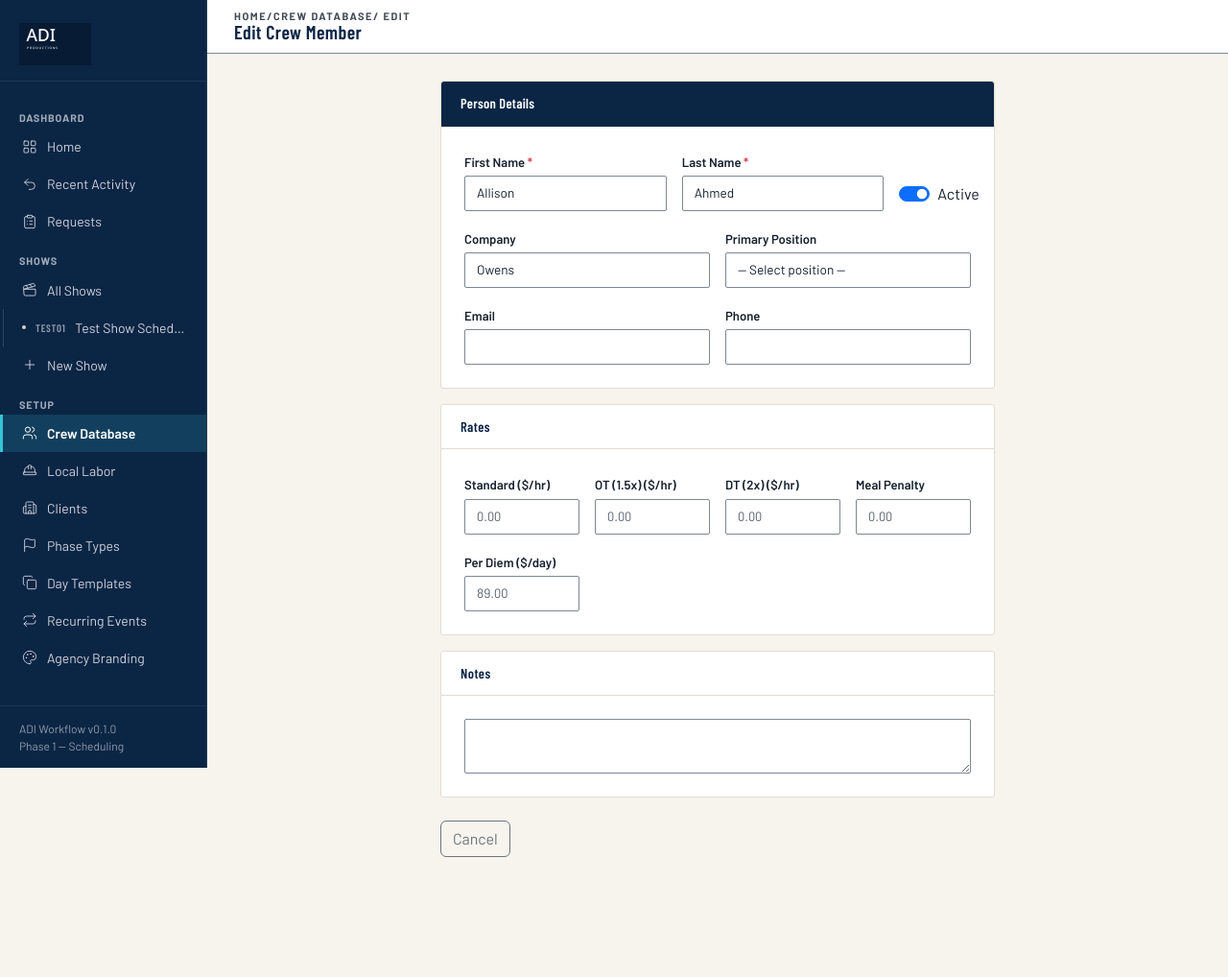
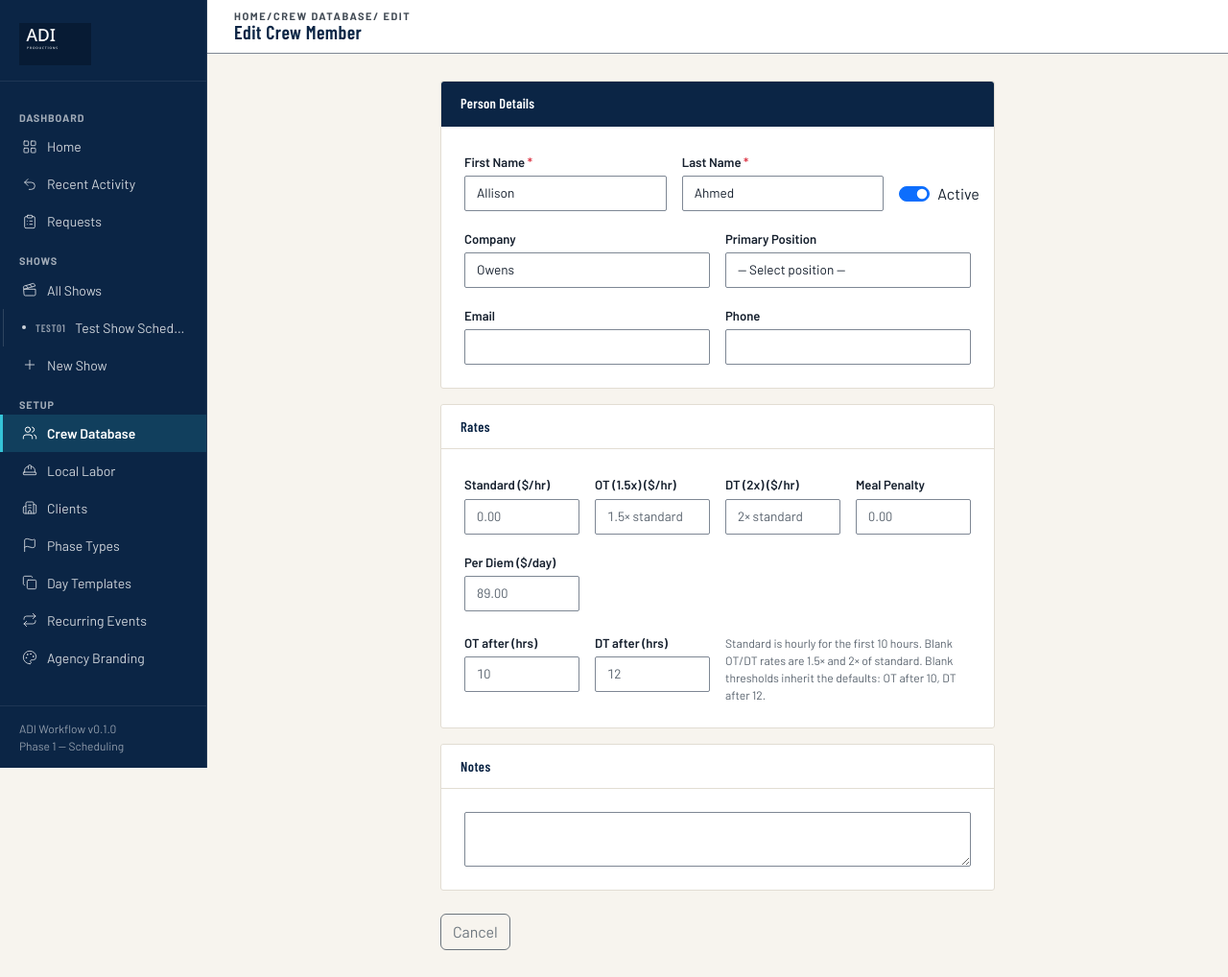
Before and after one commit to KillingTheMains/ADI-WORKFLOW, a Flask app: page /crew/1/edit in a window 1280 px wide. Shown: the whole page at 96% size. Before the commit the page ends 893 px from the top, so only its background shows below. Run offline with Flask 3, Linux system fonts and the light colour scheme; data comes from the database, SQL or seed files in the repository.

Commit message:
Overtime terms resolve person -> company -> default; blank OT/DT rates are 1.5x and 2x
Capture log #8. Jason's answers on 2026-09-05: rate_standard is an HOURLY
rate for the first 10 hours; OT after 10, DT after 12. Larry's workbooks say
those thresholds are "editable", and a labor provider's terms can differ, so
they are now a field on the company and a field on the person, each blank by
default. billing.thresholds_for(member) resolves person -> company -> default,
one threshold at a time; billing.rates_for(member) fills a blank OT/DT rate
at 1.5x / 2x of standard, and a typed rate wins.

- Company.ot_after_hours / dt_after_hours; CrewMember likewise (4 column adds
  in migrations.py, all NULL on arrival — nothing changes until typed).
- Crew add/edit forms: an "OT after / DT after" pair under Rates, with the
  inherited value as the placeholder so a blank field says what it means; the
  OT/DT rate placeholders show the computed 1.5x / 2x figure.
- Money fields tolerate "$" and "," (rates get pasted from rate cards).
- /crew/companies: companies never had a page — they were made from a modal
  and had only a name. Now they have a second field, so they have a page:
  name, code, headcount, OT/DT terms, autosaving per row. Linked from the
  Crew Database.

Counts: 0 companies and 0 people have their own terms on arrival (all NULL).
16 new tests in tests/test_rates_and_thresholds.py.

Co-Authored-By: Claude Fable 5.1 <noreply@anthropic.com>
Claude-Session: https://claude.ai/code/session_019pXeHqnsWir39V3vV2pQLn

```diff
--- a/migrations.py
+++ b/migrations.py
@@ -131,6 +131,13 @@ MIGRATIONS = [
     # classifier below never reaches keeps its catering question rather than
     # silently losing it.
     ("crew_breaks", "kind", "VARCHAR(12) DEFAULT 'meal'"),
+    # 2026-09-05 — overtime thresholds, person -> company -> default (OT after
+    # 10, DT after 12). All NULL on arrival: nothing changes until someone
+    # types a different deal. crew_row_bodies is a new table (create_all).
+    ("crew_members", "ot_after_hours", "FLOAT"),
+    ("crew_members", "dt_after_hours", "FLOAT"),
+    ("companies",    "ot_after_hours", "FLOAT"),
+    ("companies",    "dt_after_hours", "FLOAT"),
 ]
 
 
--- a/models.py
+++ b/models.py
@@ -69,6 +69,12 @@ class Company(db.Model):
     phone        = db.Column(db.String(50))
     address      = db.Column(db.Text)
     notes        = db.Column(db.Text)
+    # 2026-09-05 — the company's own overtime terms, if they differ from
+    # Larry's defaults (OT after 10, DT after 12). NULL means "same as the
+    # default". A person can override their company; see
+    # billing.thresholds_for for the person -> company -> default resolution.
+    ot_after_hours = db.Column(db.Float)
+    dt_after_hours = db.Column(db.Float)
     crew         = db.relationship("CrewMember", back_populates="company", lazy="dynamic")
 
     def __repr__(self):
@@ -118,11 +124,19 @@ class CrewMember(db.Model):
     position_id    = db.Column(db.Integer, db.ForeignKey("positions.id"))
     email          = db.Column(db.String(200))
     phone          = db.Column(db.String(50))
+    # rate_standard is HOURLY, for the first 10 hours (Jason, 2026-09-05).
+    # rate_ot / rate_dt may be left blank: billing.rates_for fills them in at
+    # 1.5x and 2x of standard. A value typed here wins over the multiplier.
     rate_standard  = db.Column(db.Float)
     rate_ot        = db.Column(db.Float)
     rate_dt        = db.Column(db.Float)
     meal_penalty   = db.Column(db.Float)
     per_diem       = db.Column(db.Float)
+    # 2026-09-05 — this person's own OT/DT thresholds, when their deal differs
+    # from their company's (or from the defaults). NULL = inherit. Resolved
+    # person -> company -> default by billing.thresholds_for.
+    ot_after_hours = db.Column(db.Float)
+    dt_after_hours = db.Column(db.Float)
     active         = db.Column(db.Boolean, default=True)
     notes          = db.Column(db.Text)
     # Phase D wishlist: manual roster ordering — up/down arrows move a
--- a/routes/crew.py
+++ b/routes/crew.py
@@ -158,6 +158,45 @@ def companies_create():
     return jsonify(ok=True, id=c.id, name=c.name, duplicate=False)
 
 
+@crew_bp.route("/companies")
+def companies():
+    """Every company with its overtime terms (2026-09-05).
+
+    Companies were created from a modal and never had a page of their own,
+    which was fine while the only thing on one was a name. Thresholds gave
+    them a second field with nowhere to be edited. This page is that surface,
+    and nothing more: contact details still live where they always have."""
+    from billing import OT_AFTER_HOURS, DT_AFTER_HOURS
+    rows = Company.query.order_by(Company.name).all()
+    headcount = {}
+    for co_id, n in (db.session.query(CrewMember.company_id,
+                                      db.func.count(CrewMember.id))
+                     .group_by(CrewMember.company_id).all()):
+        headcount[co_id] = n
+    return render_template("crew/companies.html", companies=rows,
+                           headcount=headcount,
+                           default_ot=OT_AFTER_HOURS, default_dt=DT_AFTER_HOURS)
+
+
+@crew_bp.route("/companies/<int:company_id>/terms", methods=["POST"])
+def company_terms(company_id):
+    """Save a company's OT/DT thresholds. Field-present semantics; blank or
+    zero means 'same as the default'."""
+    co = Company.query.get_or_404(company_id)
+    f = request.form
+    if "ot_after_hours" in f:
+        co.ot_after_hours = _threshold(f, "ot_after_hours")
+    if "dt_after_hours" in f:
+        co.dt_after_hours = _threshold(f, "dt_after_hours")
+    if "code" in f:
+        co.code = (f.get("code") or "").strip()[:20] or None
+    db.session.commit()
+    if request.headers.get("X-Autosave"):
+        return ("", 204)
+    flash(f"{co.name}: overtime terms saved.", "success")
+    return redirect(url_for("crew.companies"))
+
+
 @crew_bp.route("/<int:member_id>/edit-inline", methods=["POST"])
 def edit_inline(member_id):
     """Save only the fields the inline row form sends (first/last name,
@@ -215,6 +254,24 @@ def bulk_edit():
     return redirect(dest)
 
 
+def _money(f, key):
+    """A blank money/number field is NULL, never 0. Tolerates "$" and ",",
+    which is how rates arrive when pasted from a rate card."""
+    raw = (f.get(key) or "").strip().replace("$", "").replace(",", "")
+    if not raw:
+        return None
+    try:
+        return float(raw)
+    except ValueError:
+        return None
+
+
+def _threshold(f, key):
+    """OT/DT thresholds: blank or 0 means inherit (see billing.thresholds_for)."""
+    v = _money(f, key)
+    return v if v and v > 0 else None
+
+
 @crew_bp.route("/add", methods=["GET", "POST"])
 def add():
     companies = Company.query.order_by(Company.name).all()
@@ -229,11 +286,13 @@ def add():
             position_id   = f.get("position_id") or None,
             email         = f.get("email", ""),
             phone         = f.get("phone", ""),
-            rate_standard = float(f["rate_standard"]) if f.get("rate_standard") else None,
-            rate_ot       = float(f["rate_ot"]) if f.get("rate_ot") else None,
-            rate_dt       = float(f["rate_dt"]) if f.get("rate_dt") else None,
-            meal_penalty  = float(f["meal_penalty"]) if f.get("meal_penalty") else None,
-            per_diem      = float(f["per_diem"]) if f.get("per_diem") else None,
+            rate_standard = _money(f, "rate_standard"),
+            rate_ot       = _money(f, "rate_ot"),
+            rate_dt       = _money(f, "rate_dt"),
+            meal_penalty  = _money(f, "meal_penalty"),
+            per_diem      = _money(f, "per_diem"),
+            ot_after_hours = _threshold(f, "ot_after_hours"),
+            dt_after_hours = _threshold(f, "dt_after_hours"),
             notes         = f.get("notes", ""),
         )
         db.session.add(member)
@@ -247,7 +306,9 @@ def add():
                   "warning")
         return redirect(url_for("crew.index"))
 
-    return render_template("crew/add.html", companies=companies, positions=positions)
+    from billing import OT_AFTER_HOURS, DT_AFTER_HOURS
+    return render_template("crew/add.html", companies=companies, positions=positions,
+                           default_ot=OT_AFTER_HOURS, default_dt=DT_AFTER_HOURS)
 
 
 @crew_bp.route("/<int:member_id>/edit", methods=["GET", "POST"])
@@ -264,11 +325,13 @@ def edit(member_id):
         member.position_id   = f.get("position_id") or None
         member.email         = f.get("email", "")
         member.phone         = f.get("phone", "")
-        member.rate_standard = float(f["rate_standard"]) if f.get("rate_standard") else None
-        member.rate_ot       = float(f["rate_ot"]) if f.get("rate_ot") else None
-        member.rate_dt       = float(f["rate_dt"]) if f.get("rate_dt") else None
-        member.meal_penalty  = float(f["meal_penalty"]) if f.get("meal_penalty") else None
-        member.per_diem      = float(f["per_diem"]) if f.get("per_diem") else None
+        member.rate_standard = _money(f, "rate_standard")
+        member.rate_ot       = _money(f, "rate_ot")
+        member.rate_dt       = _money(f, "rate_dt")
+        member.meal_penalty  = _money(f, "meal_penalty")
+        member.per_diem      = _money(f, "per_diem")
+        member.ot_after_hours = _threshold(f, "ot_after_hours")
+        member.dt_after_hours = _threshold(f, "dt_after_hours")
         member.active        = f.get("active") == "1"
         member.notes         = f.get("notes", "")
         db.session.commit()
@@ -281,8 +344,16 @@ def edit(member_id):
                   "warning")
         return redirect(url_for("crew.index"))
 
+    from billing import rates_for, thresholds_for, OT_AFTER_HOURS, DT_AFTER_HOURS
+    _std, auto_ot, auto_dt = rates_for(member)
+    # What this person would inherit if their own thresholds were blank —
+    # shown as the placeholder so a blank field says what it means.
+    inherit_ot, inherit_dt = thresholds_for(None, member.company)
     return render_template("crew/edit.html", member=member,
-                           companies=companies, positions=positions)
+                           companies=companies, positions=positions,
+                           auto_ot=auto_ot, auto_dt=auto_dt,
+                           inherit_ot=inherit_ot, inherit_dt=inherit_dt,
+                           default_ot=OT_AFTER_HOURS, default_dt=DT_AFTER_HOURS)
 
 
 @crew_bp.route("/<int:member_id>/delete", methods=["POST"])
--- a/templates/crew/edit.html
+++ b/templates/crew/edit.html
@@ -90,13 +90,13 @@
             <div class="col-md-3">
               <label class="form-label">OT (1.5x) ($/hr)</label>
               <input type="number" name="rate_ot" class="form-control"
-                     step="0.01" placeholder="0.00"
+                     step="0.01" placeholder="{{ '%.2f'|format(auto_ot) if auto_ot else '1.5× standard' }}"
                      value="{{ '%.2f'|format(member.rate_ot) if member.rate_ot else '' }}" aria-label="OT (1.5x) ($/hr)">
             </div>
             <div class="col-md-3">
               <label class="form-label">DT (2x) ($/hr)</label>
               <input type="number" name="rate_dt" class="form-control"
-                     step="0.01" placeholder="0.00"
+                     step="0.01" placeholder="{{ '%.2f'|format(auto_dt) if auto_dt else '2× standard' }}"
                      value="{{ '%.2f'|format(member.rate_dt) if member.rate_dt else '' }}" aria-label="DT (2x) ($/hr)">
             </div>
             <div class="col-md-3">
@@ -110,6 +110,32 @@
               <input type="number" name="per_diem" class="form-control"
                      step="0.01" placeholder="89.00"
                      value="{{ '%.2f'|format(member.per_diem) if member.per_diem else '' }}" aria-label="Per Diem ($/day)">
+            </div>
+          </div>
+          {# Overtime terms (2026-09-05). Blank inherits: the company's terms if
+             it has any, otherwise Larry's defaults — OT after 10, DT after 12.
+             Only a deal that differs belongs here. #}
+          <div class="row g-3 mt-1">
+            <div class="col-md-3">
+              <label class="form-label">OT after (hrs)</label>
+              <input type="number" name="ot_after_hours" class="form-control"
+                     step="0.5" min="0" placeholder="{{ '%g'|format(inherit_ot) }}"
+                     value="{{ '%g'|format(member.ot_after_hours) if member.ot_after_hours else '' }}" aria-label="OT after (hours)">
+            </div>
+            <div class="col-md-3">
+              <label class="form-label">DT after (hrs)</label>
+              <input type="number" name="dt_after_hours" class="form-control"
+                     step="0.5" min="0" placeholder="{{ '%g'|format(inherit_dt) }}"
+                     value="{{ '%g'|format(member.dt_after_hours) if member.dt_after_hours else '' }}" aria-label="DT after (hours)">
+            </div>
+            <div class="col-md-6 align-self-end">
+              <div class="form-text" style="font-size:.76rem;">
+                Standard is hourly for the first {{ '%g'|format(default_ot) }} hours.
+                Blank OT/DT rates are {{ '$%.2f'|format(auto_ot) ~ ' and ' ~ '$%.2f'|format(auto_dt) if auto_ot else '1.5× and 2× of standard' }}.
+                Blank thresholds inherit
+                {% if member.company and (member.company.ot_after_hours or member.company.dt_after_hours) %}{{ member.company.name }}'s terms{% else %}the defaults{% endif %}:
+                OT after {{ '%g'|format(inherit_ot) }}, DT after {{ '%g'|format(inherit_dt) }}.
+              </div>
             </div>
           </div>
         </div>
--- a/templates/crew/index.html
+++ b/templates/crew/index.html
@@ -12,6 +12,8 @@
              onchange="this.form.submit()" style="display:none;">
     </label>
   </form>
+  <a href="{{ url_for('crew.companies') }}" class="btn btn-sm btn-outline-secondary">
+    {{ ico.icon('building-2') }} Companies</a>
   <a href="{{ url_for('crew.add') }}" class="btn btn-sm btn-adi">+ Add Person</a>
 {% endblock %}
 
```
Also changed, not shown: billing.py (+45 -1 lines), templates/crew/add.html (+25 -2 lines), templates/crew/companies.html (added, +104 -0 lines), tests/test_rates_and_thresholds.py (added, +138 -0 lines).
